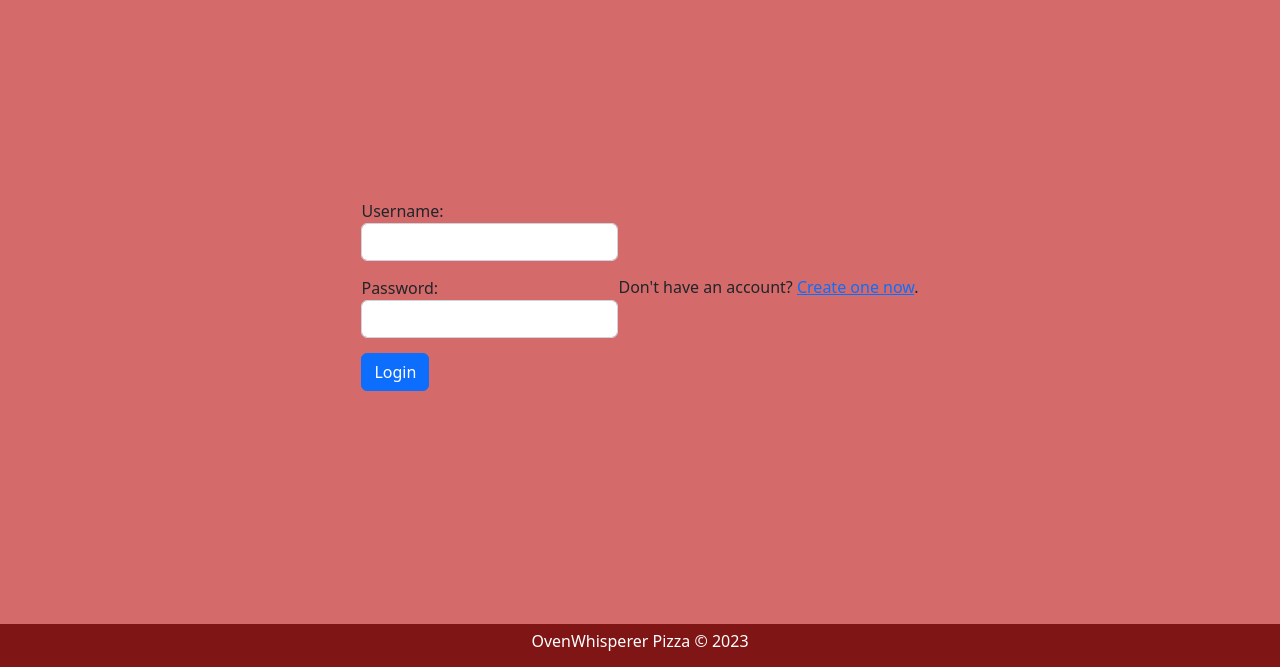
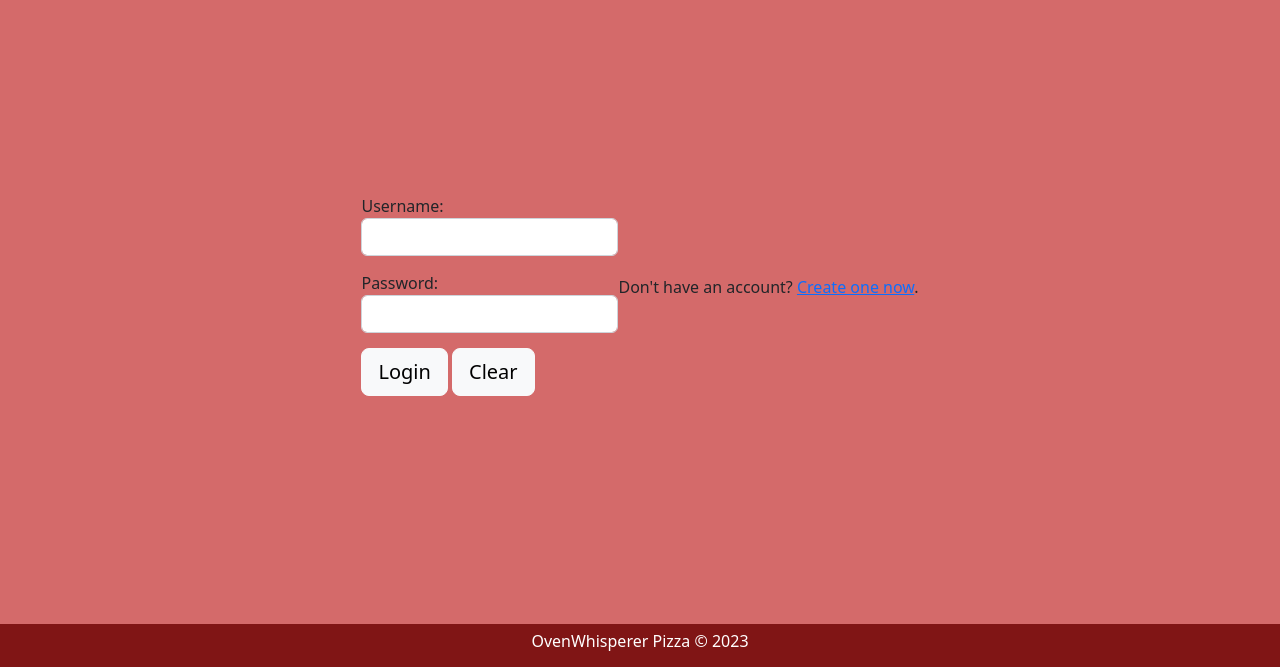
Before and after one commit to jlenz126/ctugroup, a PHP site: page /login.php in a window 1280 px wide. Shown: the part 133-800 px from the top of the page. Run offline with PHP 8.4, Linux system fonts and the light colour scheme.

Commit message:
changed button color and added reset button

```diff
--- a/login.php
+++ b/login.php
@@ -38,7 +38,8 @@ include_once 'navbar.php';
                     <input type="password" id="password" name="password" required class="form-control">
                 </div>
                 <div class="form-button">
-                    <input type="submit" value="Login" class="btn btn-primary">
+                    <input type="submit" value="Login" class="btn btn-light btn-lg">
+					<input type="reset" value="Clear" class="btn btn-light btn-lg">
                 </div>
             </form>
 
```
